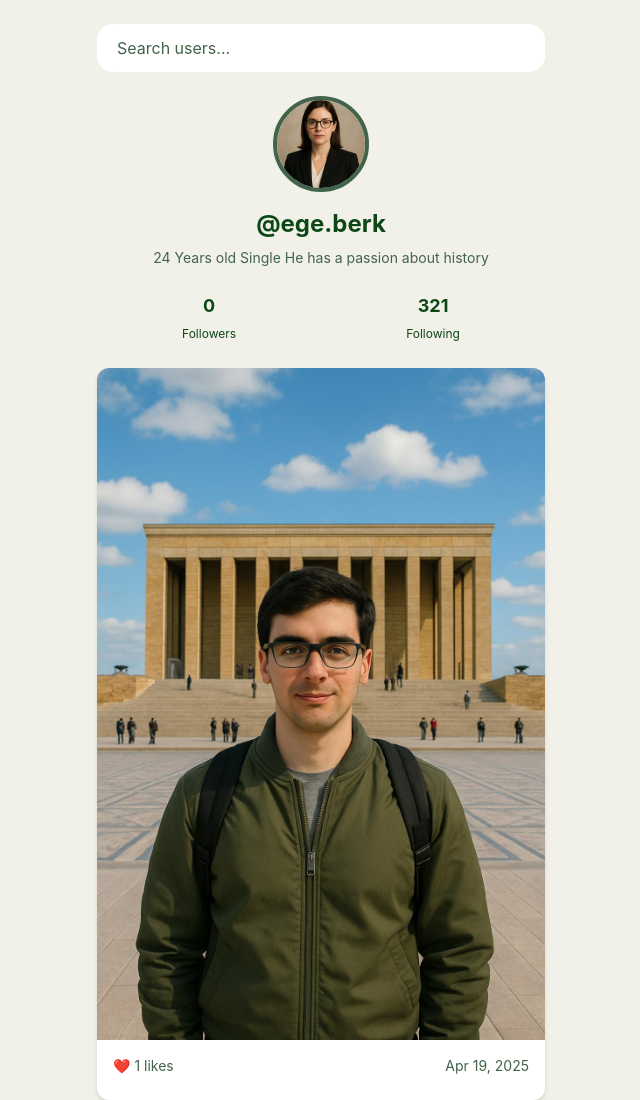
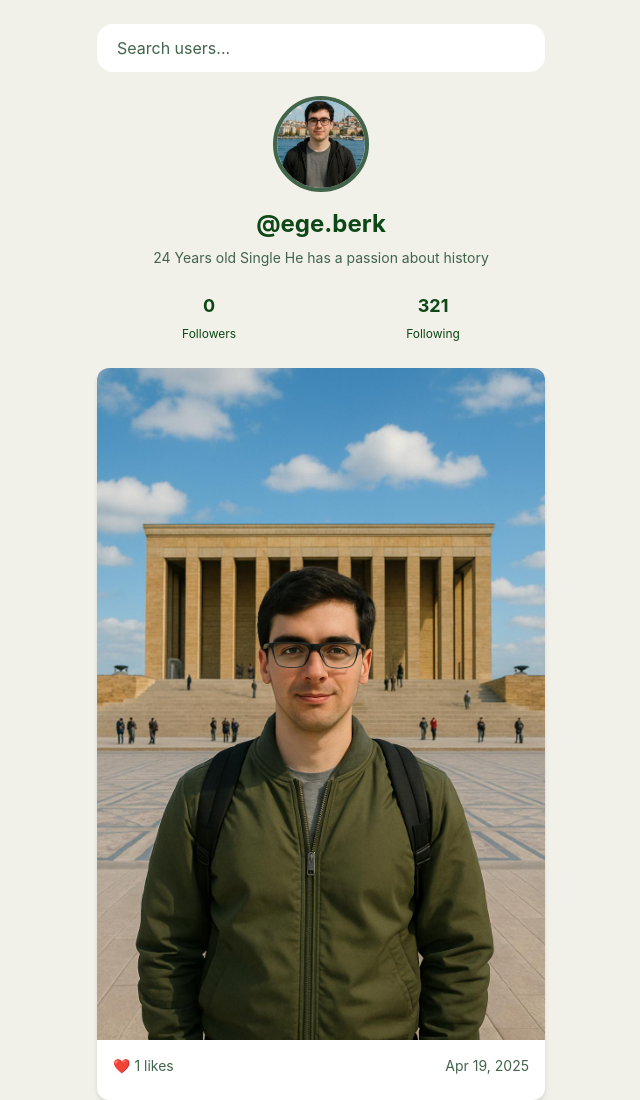
Before and after one commit to alexander0618/CyberGame, a plain HTML site: page Profiles/Profile4.html in a window 1280 px wide. Shown: the top 1100 px of the page, without its empty margins (319-959 px from the left). Drawn offline with nearby package versions, Linux system fonts and the light colour scheme.

Commit message:
Update Profile4.html

```diff
--- a/Profiles/Profile4.html
+++ b/Profiles/Profile4.html
@@ -57,7 +57,7 @@
 
   <!-- Profile Header -->
   <div class="w-full max-w-md text-center fade-in">
-    <img src="profile.jpg" alt="Profile Picture" class="w-24 h-24 rounded-full mx-auto mb-4 object-cover border-4 border-[#41644A]">
+    <img src="profile-3.jpg" alt="Profile Picture" class="w-24 h-24 rounded-full mx-auto mb-4 object-cover border-4 border-[#41644A]">
     <h1 class="text-2xl font-bold">@ege.berk</h1>
     <p class="text-sm text-[#41644A] mt-2">
 24 Years old
```
